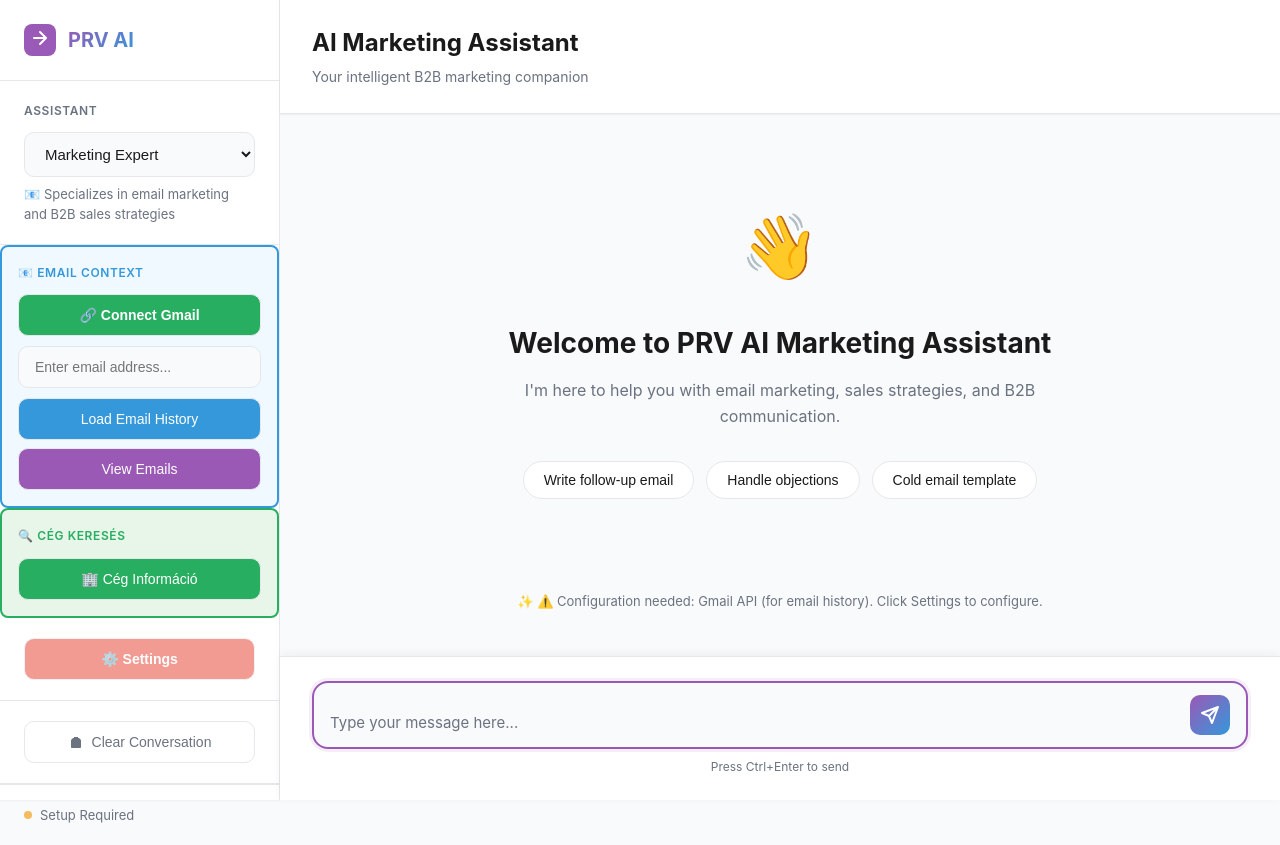
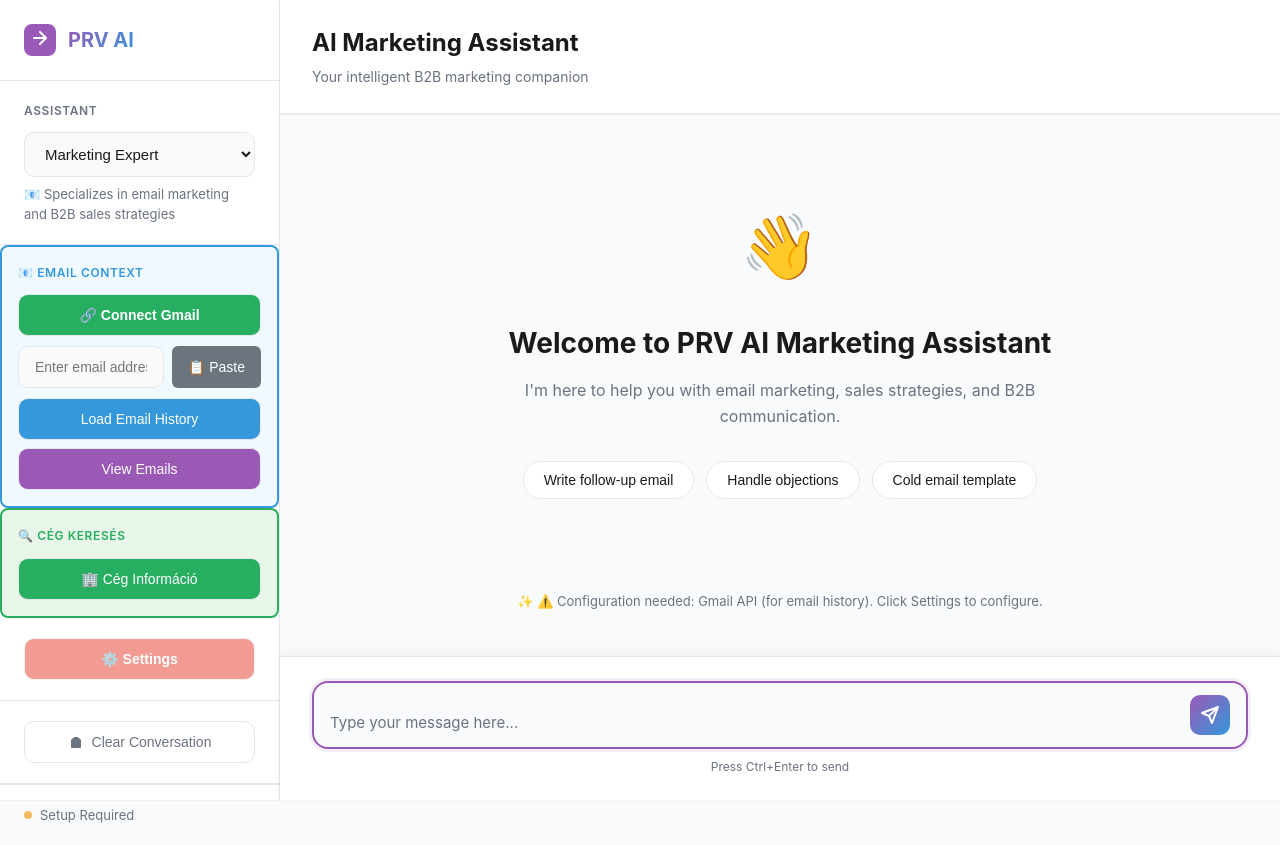
Before and after one commit to Ince88/prv, a Flask app: page / in a window 1280 px wide. Run offline with Flask 3, Linux system fonts and the light colour scheme.

Commit message:
Add Paste buttons to email and company inputs
📋 New features:
- Paste button next to email input field
- Paste button next to company name input (Cég Keresés)
- One-click paste from clipboard
- Better UX - no need to Cmd+V manually

How it works:
- User copies email/company name
- Click 📋 Paste button
- Text appears in input field
- Ready to use!

Cache busting: v=5

```diff
--- a/static/js/app.js
+++ b/static/js/app.js
@@ -237,6 +237,28 @@
         updateGmailUI(data);
     } catch (error) {
         console.error('Failed to check Gmail status:', error);
+    }
+}
+
+async function pasteToEmailInput() {
+    try {
+        const text = await navigator.clipboard.readText();
+        const emailInput = document.getElementById('email-input');
+        emailInput.value = text.trim();
+        emailInput.focus();
+    } catch (err) {
+        alert('Failed to read from clipboard. Please paste manually (Cmd+V or Ctrl+V).');
+    }
+}
+
+async function pasteToCompanyInput() {
+    try {
+        const text = await navigator.clipboard.readText();
+        const companyInput = document.getElementById('company-name-input');
+        companyInput.value = text.trim();
+        companyInput.focus();
+    } catch (err) {
+        alert('Nem sikerült beolvasni a vágólapról! Illeszd be manuálisan (Cmd+V vagy Ctrl+V).');
     }
 }
 
@@ -751,14 +773,26 @@
                 <label style="display: block; font-weight: 600; margin-bottom: 8px; color: #2d3748;">
                     Cég neve:
                 </label>
+                <div style="display: flex; gap: 8px;">
                     <input type="text" id="company-name-input" style="
-                    width: 100%;
+                        flex: 1;
                         padding: 12px;
                         border: 1px solid #e5e7eb;
                         border-radius: 8px;
                         font-size: 14px;
                         box-sizing: border-box;
                     " placeholder="Pl.: Teszt Kft." />
+                    <button onclick="pasteToCompanyInput()" style="
+                        padding: 8px 16px;
+                        background: #6c757d;
+                        color: white;
+                        border: none;
+                        border-radius: 8px;
+                        cursor: pointer;
+                        font-size: 14px;
+                        white-space: nowrap;
+                    ">📋 Paste</button>
+                </div>
             </div>
 
             <div style="margin-bottom: 24px;">
--- a/templates/index.html
+++ b/templates/index.html
@@ -45,7 +45,12 @@
                 <button class="sidebar-btn" id="connect-gmail-btn" style="margin-bottom: 10px; background: #27ae60; color: white; font-weight: 600;">
                     🔗 Connect Gmail
                 </button>
-                <input type="email" id="email-input" class="email-input" placeholder="Enter email address..." style="margin-bottom: 10px;">
+                <div style="display: flex; gap: 8px; margin-bottom: 10px;">
+                    <input type="email" id="email-input" class="email-input" placeholder="Enter email address..." style="margin-bottom: 0; flex: 1;">
+                    <button onclick="pasteToEmailInput()" style="padding: 8px 16px; background: #6c757d; color: white; border: none; border-radius: 6px; cursor: pointer; font-size: 14px; white-space: nowrap;">
+                        📋 Paste
+                    </button>
+                </div>
                 <button class="sidebar-btn" id="load-emails-btn" style="margin-bottom: 8px; background: #3498db; color: white;">
                     Load Email History
                 </button>
@@ -142,6 +147,6 @@
         </div>
     </div>
 
-    <script src="{{ url_for('static', filename='js/app.js') }}?v=4"></script>
+    <script src="{{ url_for('static', filename='js/app.js') }}?v=5"></script>
 </body>
 </html>
```
Lines whose indentation alone changed are shown as unchanged.
